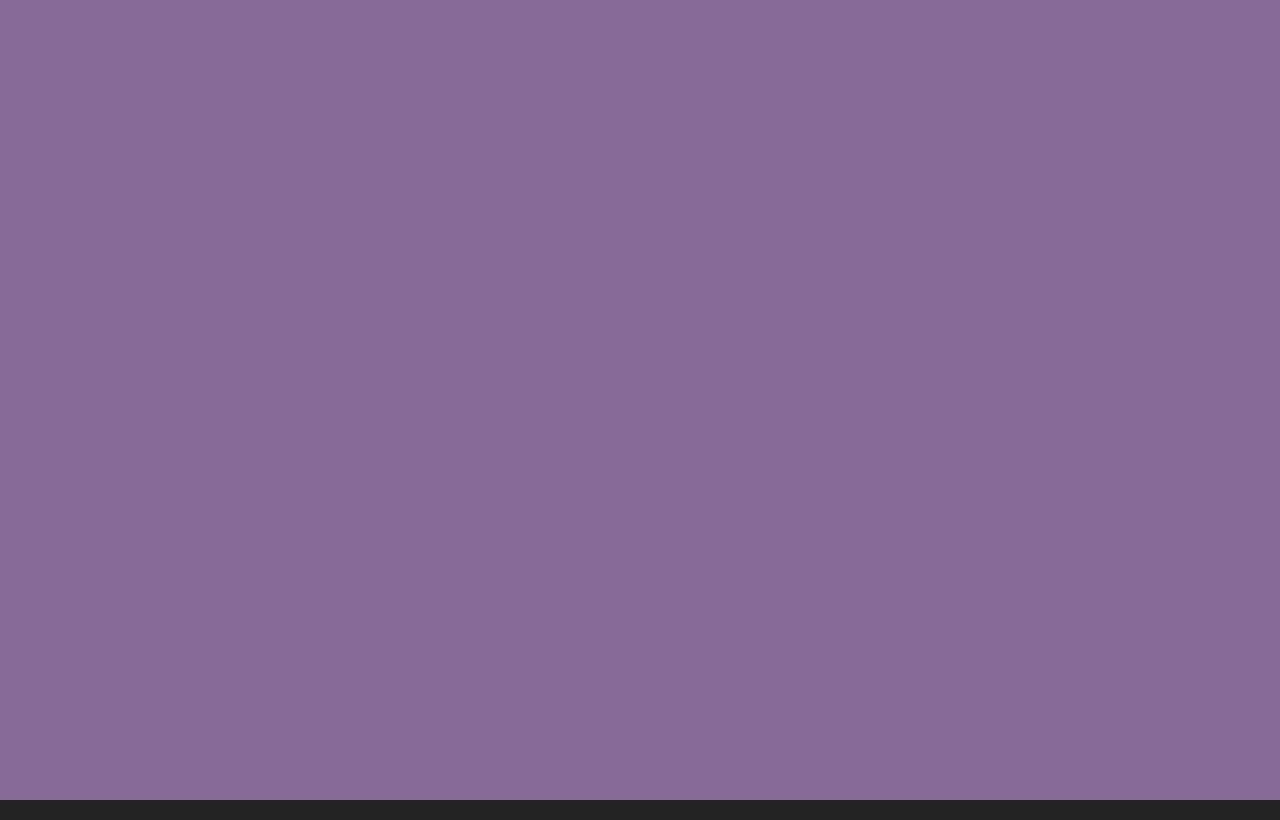
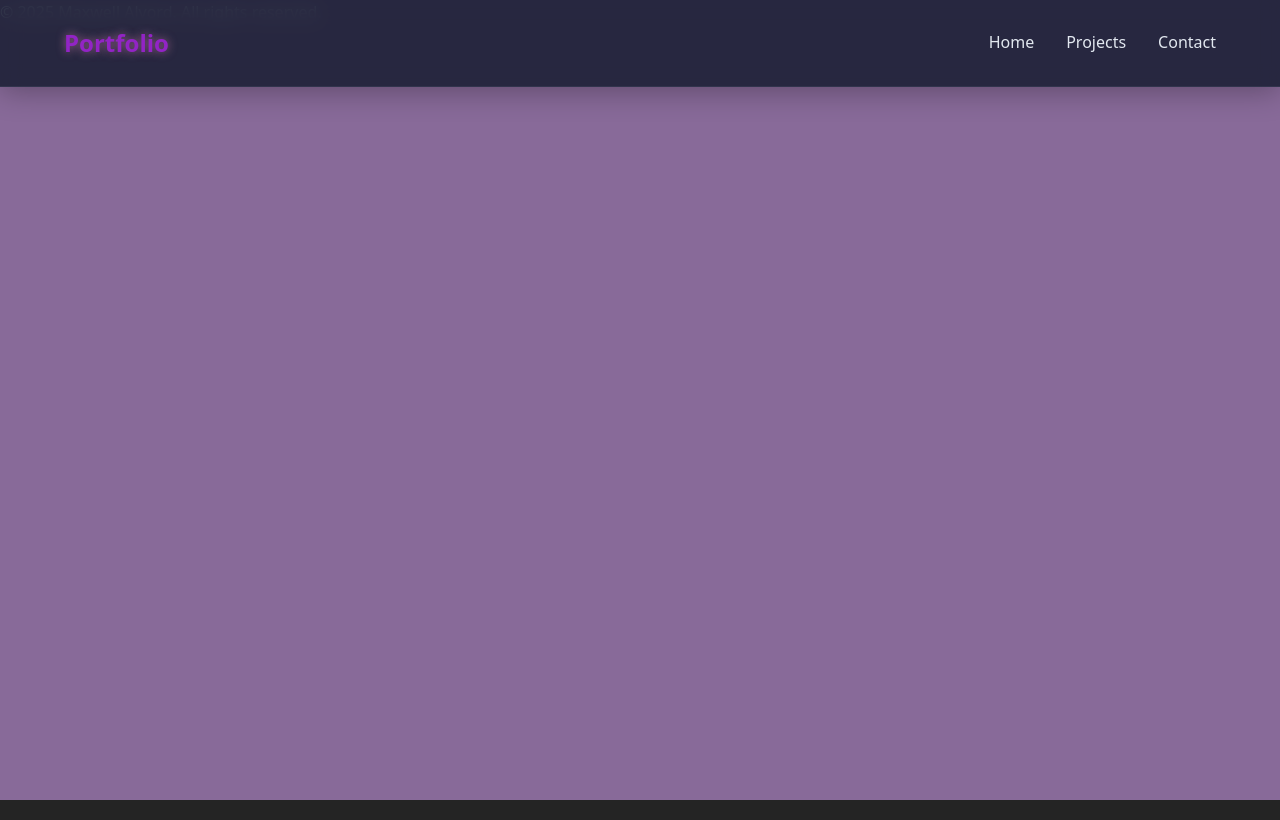
Before and after one commit to maxwellalvord/Sam-Portfolio, a React (Vite) app: page / in a window 1280 px wide. Built offline with nearby package versions, Linux system fonts and the light colour scheme; a web font is replaced by a local one.

Commit message:
Create nav bar and basic stylings

```diff
--- a/src/App.css
+++ b/src/App.css
@@ -10,7 +10,7 @@
   --primary-color: #230755;
   --primary-dark: #0f051f;
   --secondary-color: #4227dbc2;
-  --accent-color: #500075;
+  --accent-color: #9224c5;
   --text-color: #e2e8f0;
   --light-text: #9259ee;
   --background: #886a99;
@@ -35,3 +35,65 @@ body {
   width: 100%;
   min-height: 100vh;
 }
+
+.app.loaded {
+  opacity: 1;
+  transform: translateY(0);
+}
+
+.navbar {
+  position: fixed;
+  top: 0;
+  left: 0;
+  right: 0;
+  display: flex;
+  justify-content: space-between;
+  align-items: center;
+  padding: 1.5rem 5%;
+  background: var(--nav-bg);
+  backdrop-filter: blur(10px);
+  z-index: 1000;
+  box-shadow: 0 4px 30px rgba(0, 0, 0, 0.3);
+  border-bottom: 1px solid var(--card-border);
+}
+
+.logo {
+  font-size: 1.5rem;
+  font-weight: 700;
+  color: var(--accent-color);
+  text-shadow: 0 0 10px rgba(247, 146, 198, 0.562);
+}
+
+.nav-links {
+  display: flex;
+  gap: 2rem;
+  list-style: none;
+}
+
+.nav-links a {
+  text-decoration: none;
+  color: var(--text-color);
+  font-weight: 500;
+  transition: all 0.3 ease;
+  position: relative;
+  cursor: pointer;
+}
+
+.nav-links a::after {
+  content: "";
+  position: absolute;
+  bottom: -5px;
+  left: 0;
+  width: 0;
+  height: 2px;
+  background: var(--accent-color);
+  transition: width 0.3s ease;
+}
+
+.nav-links a:hover {
+  color: var(--accent-color);
+}
+
+.nav-links a:hover::after {
+  width: 100%;
+}
--- a/src/App.jsx
+++ b/src/App.jsx
@@ -1,15 +1,20 @@
 import './App.css'
-import { Nav } from './components/Navbar'
+import { Navbar } from './components/Nav'
 import { Landing } from './components/First-Sight'
 import { Second } from './components/Second-Sight'
 import { Contact } from './components/Contact'
+import { useEffect, useState } from 'react'
 
 function App() {
+  const [isLoaded, setIsLoaded] = useState(false)
 
+  useEffect(() => {
+    setIsLoaded(true)
+  }, []);
 
   return (
-    <div className='app'>
-      <Nav/>
+    <div className={`app ${isLoaded ? "loaded" : ""}`}>
+      <Navbar/>
 
       <Landing/>
       <Second/>
@@ -22,4 +27,4 @@ function App() {
   )
 }
 
-export default App
+export default App;
--- a/src/components/Contact.jsx
+++ b/src/components/Contact.jsx
@@ -1,5 +1,5 @@
 export const Contact = () => {
     return <>
-    <h1>Contact Section</h1>
+
     </>;
 }
--- a/src/components/First-Sight.jsx
+++ b/src/components/First-Sight.jsx
@@ -1,5 +1,5 @@
 export const Landing = () => {
     return <>
-    <h1>First Sight</h1>
+
     </>;
 }
--- /dev/null
+++ b/src/components/Nav.jsx
@@ -0,0 +1,63 @@
+import { motion } from "framer-motion";
+
+const fadeInUp = {
+  initial: { opacity: 0, y: 20 },
+  animate: { opacity: 1, y: 0 },
+  transition: { duration: 0.6 },
+};
+
+const staggerContainer = {
+  animate: {
+    transition: {
+      staggerChildren: 0.1,
+    },
+  },
+};
+
+export const Navbar = () => {
+  return (
+    <motion.nav
+      className="navbar"
+      initial={{ y: -100 }}
+      animate={{ y: 0 }}
+      transition={{ duration: 0.6, ease: "easeOut" }}
+    >
+      <motion.div
+        className="logo"
+        whileHover={{ scale: 1.05 }}
+        whileTap={{ scale: 0.95 }}
+      >
+        Portfolio
+      </motion.div>
+
+      <motion.ul
+        className="nav-links"
+        variants={staggerContainer}
+        initial="initial"
+        animate="animate"
+      >
+        <motion.li
+          variants={fadeInUp}
+          whileHover={{ scale: 1.1}}
+          whileTap={{ scale: 0.95}}
+        >
+            <a > Home</a>
+        </motion.li>
+        <motion.li
+          variants={fadeInUp}
+          whileHover={{ scale: 1.1}}
+          whileTap={{ scale: 0.95}}
+        >
+            <a> Projects</a>
+        </motion.li>
+        <motion.li
+          variants={fadeInUp}
+          whileHover={{ scale: 1.1}}
+          whileTap={{ scale: 0.95}}
+        >
+            <a> Contact</a>
+        </motion.li>
+      </motion.ul>
+    </motion.nav>
+  );
+};
--- a/src/components/Navbar.jsx
+++ /dev/null
@@ -1,7 +0,0 @@
-import { motion } from "framer-motion";
-
-export const Nav = () => {
-    return <>
-    <motion.nav className="navbar" ></motion.nav>
-    </>;
-}
--- a/src/components/Second-Sight.jsx
+++ b/src/components/Second-Sight.jsx
@@ -1,5 +1,5 @@
 export const Second = () => {
     return <>
-    <h1>Second Sight</h1>
+
     </>;
 }
```
